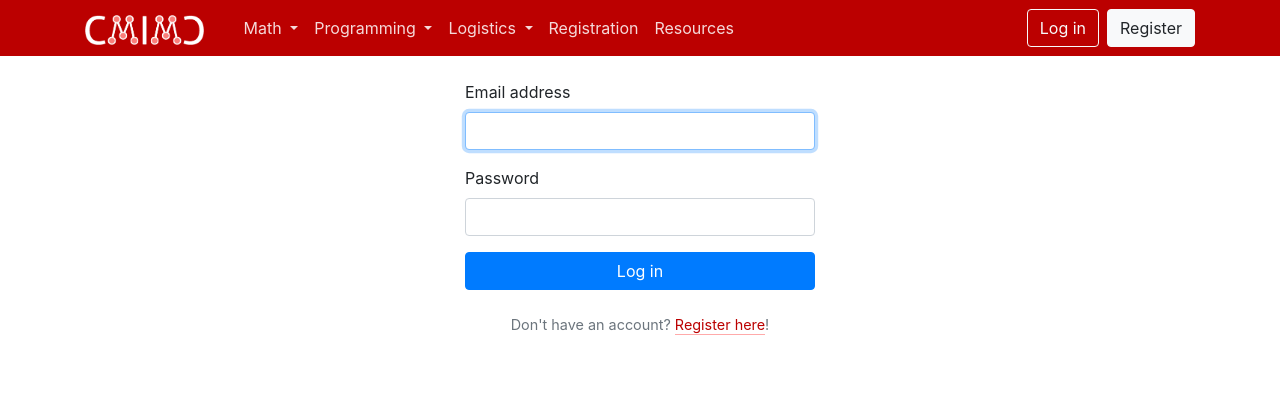
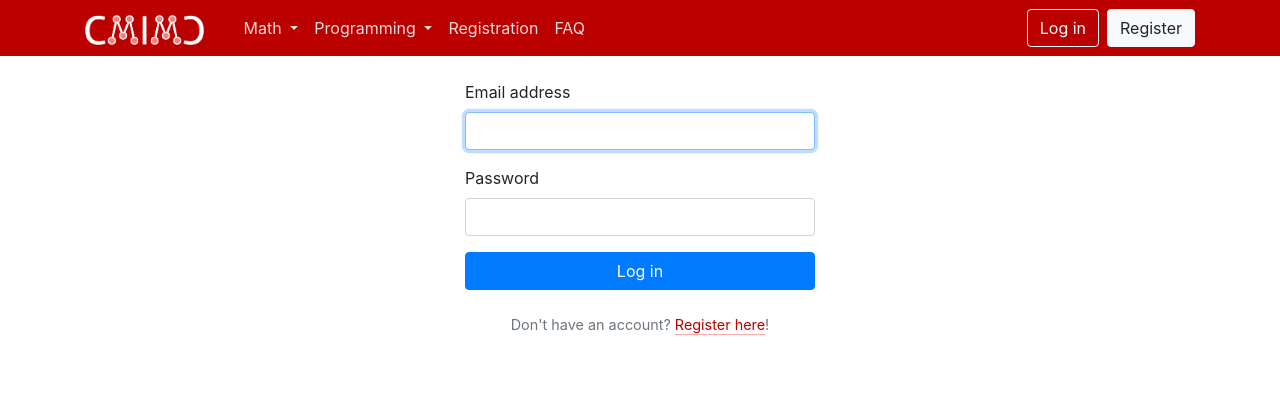
Before and after one commit to pshen24/cmimc-online, a Django app: a page that uses templates/includes/navbar.html in a window 1280 px wide. Shown: the top 420 px of the page. Run offline with Django 3.2, Linux system fonts and the light colour scheme; parts of the project's set-up code (start-up, migrations or seed data) failed here and were passed over; some libraries are stand-ins or nearby versions.

Commit message:
rearranged navbar

```diff
--- a/cmimc/urls.py
+++ b/cmimc/urls.py
@@ -9,10 +9,10 @@ from django.conf.urls import url, include
 urlpatterns = [
     path('', views.home, name='home'),
     path('contests', views.contest_list, name='contest_list'),
-    path('math-info', views.math_info, name='math_info'),
-    path('math-sample-problems', views.math_sample_problems, name='math_sample_problems'),
-    path('prog-info', views.prog_info, name='prog_info'),
-    path('prog-sample-problems', views.prog_sample_problems, name='prog_sample_problems'),
+    path('math/format', views.math_info, name='math_info'),
+    path('math/sample-problems', views.math_sample_problems, name='math_sample_problems'),
+    path('programming/format', views.prog_info, name='prog_info'),
+    path('programming/sample-problems', views.prog_sample_problems, name='prog_sample_problems'),
     path('schedule', views.schedule, name='schedule'),
     path('registration', views.reg_info, name='reg_info'),
     path('faq', views.faq, name='faq'),
--- a/templates/exam/leaderboard.html
+++ b/templates/exam/leaderboard.html
@@ -4,7 +4,7 @@
 <h1 class="mb-4">{{ exam.name }} Leaderboard</h1>
 
 <table class="table table-striped">
-    <thead>
+    <thead class="thead-light">
     <tr>
         <th scope="col">Team</th>
         {% for p in problems %}
--- a/templates/general/faq.html
+++ b/templates/general/faq.html
@@ -8,6 +8,7 @@
 
 <div class="row">
     <div class="col">
+<h1>Programming Contest FAQ</h1>
 <div class="myaccordion">
     <div class="myaccordion-item">
         <button aria-expanded="false" data-target="content-1">
--- a/templates/includes/navbar.html
+++ b/templates/includes/navbar.html
@@ -11,56 +11,50 @@
 
 	<div class="collapse navbar-collapse" id="mainMenu">
       {% url 'contest_list' as url_contests %}
-      {% url 'math_info' as url_math_info %}
-      {% url 'prog_info' as url_prog_info %}
-      {% url 'math_sample_problems' as url_math_sample_problems %}
-      {% url 'prog_sample_problems' as url_prog_sample_problems %}
-	    {% url 'schedule' as url_schedule %}
-	    {% url 'reg_info' as url_reg_info %}
-	    {% url 'faq' as url_faq %}
-        {% url 'mini_events' as url_mini_events %}
-	    {% url 'resources' as url_resources %}
-		<ul class="navbar-nav mr-auto ml-md-3">
+      {% url 'math_info' as mi %}
+      {% url 'prog_info' as pi %}
+      {% url 'math_sample_problems' as msp %}
+      {% url 'prog_sample_problems' as psp %}
+	  {% url 'schedule' as ps %}
+	  {% url 'reg_info' as url_reg_info %}
+	  {% url 'faq' as url_faq %}
+      {% url 'mini_events' as pme %}
+	  {% url 'resources' as pr %}
+      {% with path=request.get_full_path %}
+	  <ul class="navbar-nav mr-auto ml-md-3">
       {% if user.is_authenticated %}
         <li class="nav-item">
-        <a class="nav-link no-color {% if request.get_full_path == url_contests %}active{% endif %}" href="{% url 'contest_list' %}">Contests</a>
+        <a class="nav-link no-color {% if path == url_contests %}active{% endif %}" href="{% url 'contest_list' %}">Contests</a>
         </li>
       {% endif %}
       <li class="nav-item dropdown">
-        <a class="nav-link no-color dropdown-toggle" href="#" id="mathDropdown" role="button" data-toggle="dropdown" aria-expanded="false">
+          <a class="nav-link no-color dropdown-toggle {% if path == mi or path == msp %}active{% endif %}" href="#" id="mathDropdown" role="button" data-toggle="dropdown" aria-expanded="false">
         Math
         </a>
         <ul class="dropdown-menu" aria-labelledby="mathDropdown">
-        <li><a class="dropdown-item no-color {% if request.get_full_path == url_math_info %}active{% endif %}" href="{% url 'math_info' %}">Rules</a></li>
-        <li><a class="dropdown-item no-color {% if request.get_full_path == url_math_sample_problems %}active{% endif %}" href="{% url 'math_sample_problems' %}">Sample Problems</a></li>
+        <li><a class="dropdown-item no-color {% if path == mi %}active{% endif %}" href="{{ mi }}">Format</a></li>
+        <li><a class="dropdown-item no-color {% if path == msp %}active{% endif %}" href="{{ msp }}">Sample Problems</a></li>
         </ul>
       </li>
       <li class="nav-item dropdown">
-        <a class="nav-link no-color dropdown-toggle" href="#" id="programmingDropdown" role="button" data-toggle="dropdown" aria-expanded="false">
+        <a class="nav-link no-color dropdown-toggle {% if path == pi or path == psp or path == ps or path == pme or path == pr %}active{% endif %}" href="#" id="programmingDropdown" role="button" data-toggle="dropdown" aria-expanded="false">
           Programming
         </a>
         <ul class="dropdown-menu" aria-labelledby="programmingDropdown">
-          <li><a class="dropdown-item no-color {% if request.get_full_path == url_prog_info %}active{% endif %}" href="{% url 'prog_info' %}">Rules</a></li>
-          <li><a class="dropdown-item no-color {% if request.get_full_path == url_prog_sample_problems %}active{% endif %}" href="{% url 'prog_sample_problems' %}">Sample Problems</a></li>
+          <li><a class="dropdown-item no-color {% if path == pi %}active{% endif %}" href="{{ pi }}">Format</a></li>
+          <li><a class="dropdown-item no-color {% if path == psp %}active{% endif %}" href="{{ psp }}">Sample Problems</a></li>
+          <li><a class="dropdown-item no-color {% if path == ps %}active{% endif %}" href="{{ ps }}">Schedule</a></li>
+          <li><a class="dropdown-item no-color {% if path == pme %}active{% endif %}" href="{{ pme }}">Mini Events</a></li>
+          <li><a class="dropdown-item no-color {% if path == pr %}active{% endif %}" href="{{ pr }}">Resources</a></li>
         </ul>
       </li>
 
-      <li class="nav-item dropdown">
-          <a class="nav-link no-color dropdown-toggle" href="#" id="logisticsDropdown" role="button" data-toggle="dropdown" aria-expanded="false">
-            Logistics
-          </a>
-          <ul class="dropdown-menu" aria-labelledby="logisticsDropdown">
-            <li><a class="dropdown-item no-color {% if request.get_full_path == url_schedule %}active {% else %} no-color {% endif %}" href="{% url 'schedule' %}">Schedule</a></li>
-            <li><a class="dropdown-item no-color {% if request.get_full_path == url_faq %}active{% endif %}" href="{% url 'faq' %}">FAQ</a></li>
-            <li><a class="dropdown-item no-color {% if request.get_full_path == url_mini_events %}active{% endif %}" href="{% url 'mini_events' %}">Mini Events</a></li>
-          </ul>
-		  </li>
       <li class="nav-item">
-			  <a class="nav-link no-color {% if request.get_full_path == url_reg_info %}active{% endif %}" href="{% url 'reg_info' %}">Registration</a>
-		  </li>
+          <a class="nav-link no-color {% if path == url_reg_info %}active{% endif %}" href="{% url 'reg_info' %}">Registration</a>
+      </li>
       <li class="nav-item">
-			  <a class="nav-link no-color {% if request.get_full_path == url_resources %}active{% endif %}" href="{% url 'resources' %}">Resources</a>
-		  </li>
+          <a class="nav-link no-color {% if path == url_faq %}active{% endif %}" href="{% url 'faq' %}">FAQ</a>
+      </li>
 		</ul>
 
       {% if user.is_authenticated %}
@@ -80,6 +74,7 @@
 		  <a href="{% url 'signup' %}" class="btn btn-light ml-2">Register</a>
 		</form>
 	  {% endif %}
+      {% endwith %}
 	</div>
   </div>
 </nav>
```
Also changed, not shown: templates/contest_list.html (+4 -4 lines), templates/team/team.html (+5 -5 lines).
